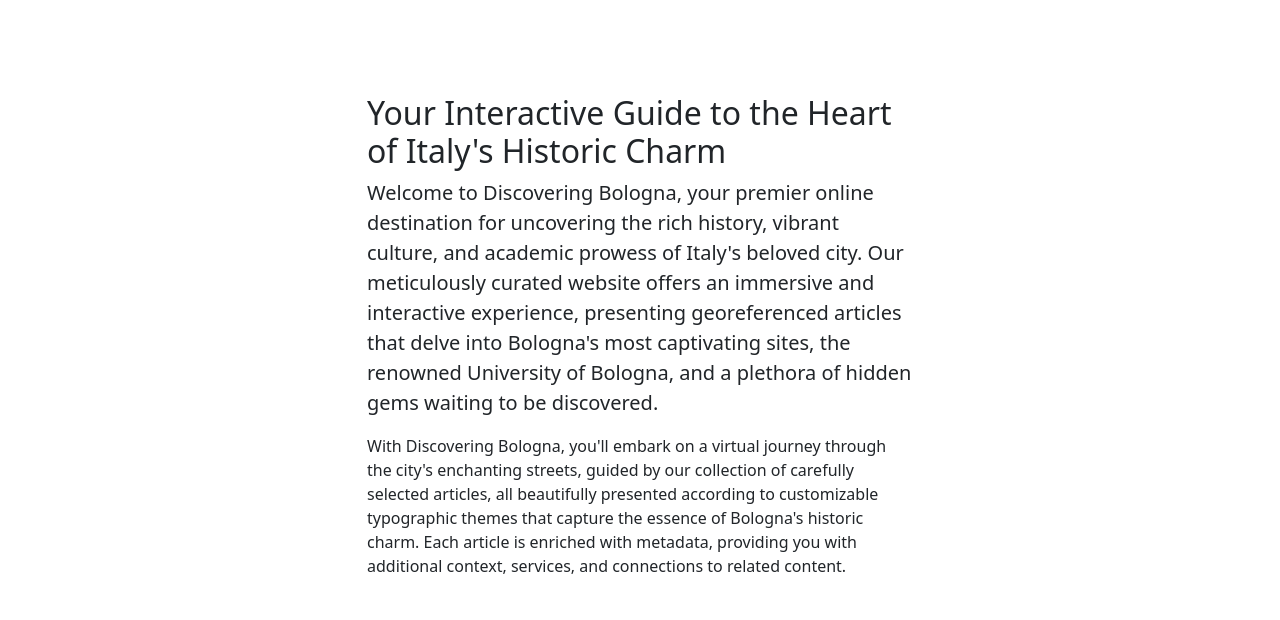
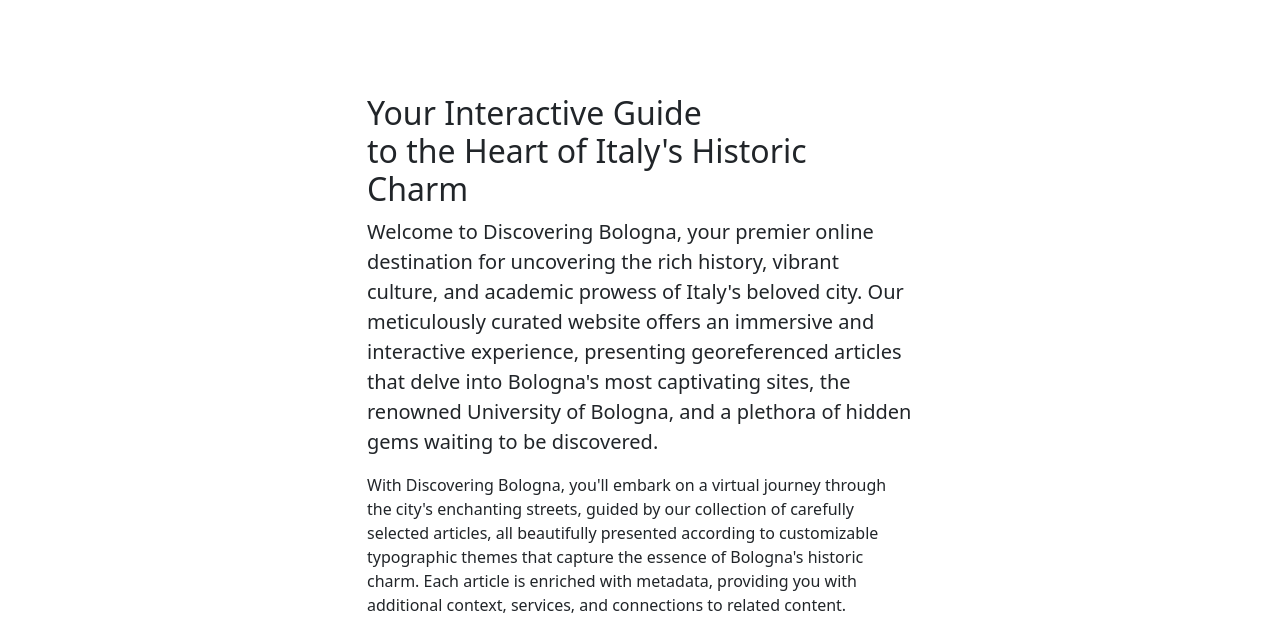
Before and after one commit to mary-lev/bologna, a plain HTML site: page index.html in a window 1280 px wide. Shown: the part 316-936 px from the top of the page. Drawn offline with nearby package versions, Linux system fonts and the light colour scheme.

Commit message:
Format title

```diff
--- a/index.html
+++ b/index.html
@@ -83,7 +83,7 @@
             <div class="container my-5">
                 <div class="row justify-content-center">
                     <div class="col-lg-6">
-                        <h2>Your Interactive Guide to the Heart of Italy's Historic Charm</h2>
+                        <h2>Your Interactive Guide <br>to the Heart of Italy's Historic Charm</h2>
                         <p class="lead">Welcome to Discovering Bologna, your premier online destination for uncovering the rich history, vibrant culture, and academic prowess of Italy's beloved city. Our meticulously curated website offers an immersive and interactive experience, presenting georeferenced articles that delve into Bologna's most captivating sites, the renowned University of Bologna, and a plethora of hidden gems waiting to be discovered.</p>
                         <p class="mb-0">With Discovering Bologna, you'll embark on a virtual journey through the city's enchanting streets, guided by our collection of carefully selected articles, all beautifully presented according to customizable typographic themes that capture the essence of Bologna's historic charm. Each article is enriched with metadata, providing you with additional context, services, and connections to related content.</p>
                     </div>
```
